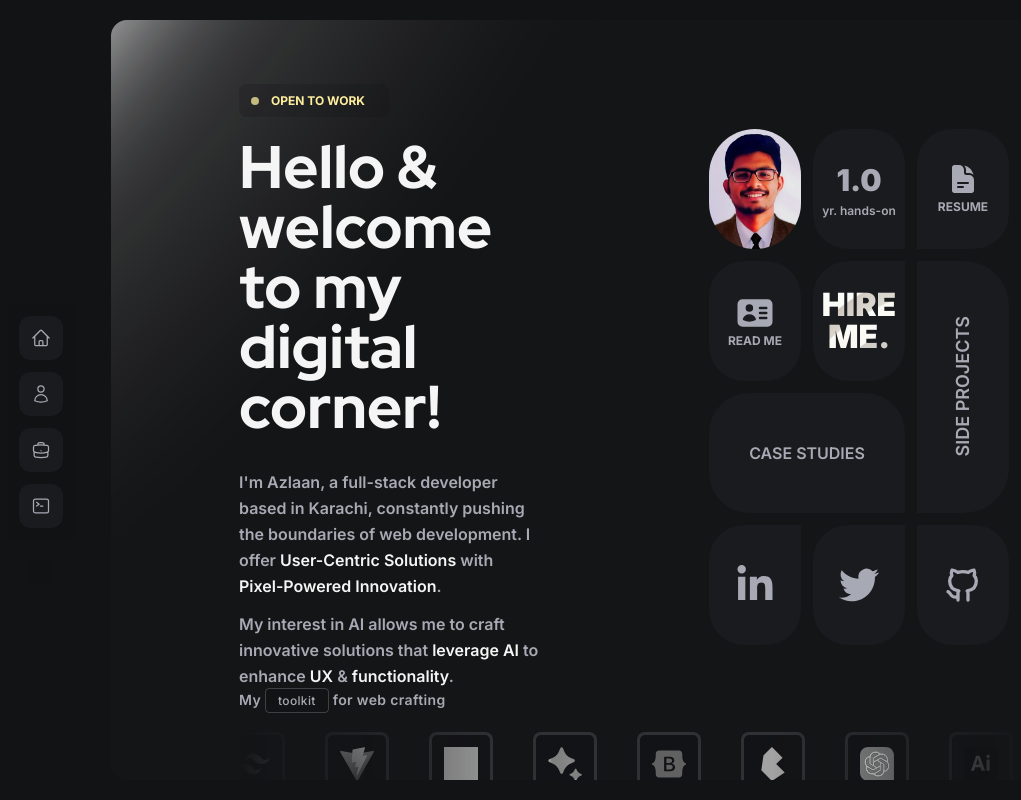
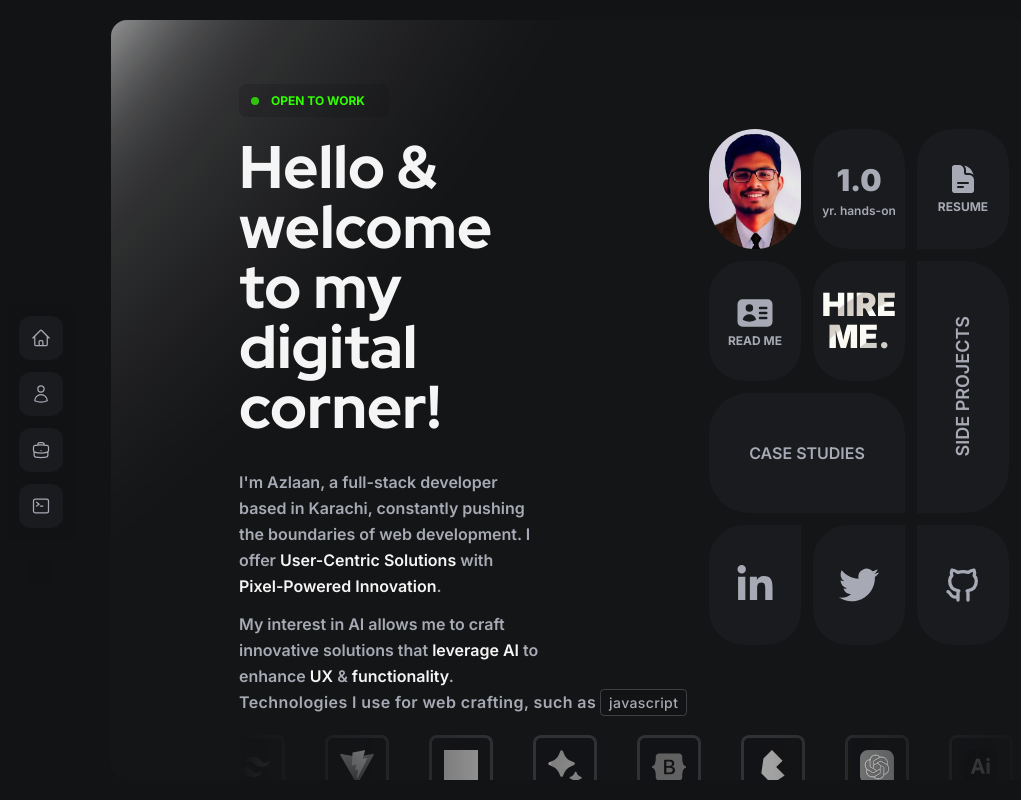
Before and after one commit to mdazlaanzubair/the-chronicles-of-UI-UX, a Next.js app: page / in a window 1280 px wide. Shown: the whole page, without its empty margins (1-1022 px from the left). Built offline with nearby package versions, Linux system fonts and the light colour scheme; grey boxes are pictures that could not be loaded.

Commit message:
color scheme changed and side bar hover effect recovered

```diff
--- a/app/components/generic/IconSlider.jsx
+++ b/app/components/generic/IconSlider.jsx
@@ -4,22 +4,21 @@ import React, { useState } from "react";
 import Marquee from "react-fast-marquee";
 
 const IconSlider = ({ icons }) => {
-  const [tool, setTool] = useState("toolkit");
+  const [tool, setTool] = useState("JavaScript");
 
   return (
     <div className="flex flex-col w-full">
-      <h2 className="text-sm leading-relaxed tracking-wide font-semibold mb-5">
-        My
+      <h2 className="text-base leading-relaxed tracking-wide font-semibold mb-5">
+        Technologies I use for web crafting, such as
         <span
-          className={`mx-1 lowercase font-medium text-xs px-3 py-[.27rem] ${
-            tool === "toolkit"
+          className={`mx-1 lowercase font-medium text-sm px-2 py-[.27rem] ${
+            tool === "JavaScript"
               ? "text-primary border-primary/30"
-              : "text-accent border-accent"
+              : "text-secondary border-secondary"
           } rounded border bg-base-300 whitespace-nowrap transition-all ease-in-out duration-300`}
         >
           {tool}
         </span>
-        for web crafting
       </h2>
       <Marquee
         autoFill
@@ -33,14 +32,14 @@ const IconSlider = ({ icons }) => {
         {icons.map((logo, index) => (
           <div
             key={index}
-            className="group relative w-10 h-10 lg:w-16 lg:h-16 bg-base-300/30 border-[3px] border-primary/20 hover:border-accent/20 p-3 mx-5 rounded-lg cursor-pointer overflow-auto"
+            className="group relative w-10 h-10 lg:w-16 lg:h-16 bg-base-300/30 border-[3px] border-primary/20 hover:border-secondary/20 p-3 mx-5 rounded-lg cursor-pointer overflow-auto"
             onMouseEnter={() => setTool(logo?.title)}
             onMouseLeave={() => setTool("toolkit")}
           >
             <div
               className={`absolute left-0 right-0 top-0 bottom-0 rounded-lg opacity-0 group-hover:opacity-100 transition-all ease-in-out duration-300`}
               style={{
-                background: `radial-gradient(circle at 50% 50%, rgb(254 239 159 / 0.1) 20%, rgb(254 239 159 / 0.1) 20%, transparent)`,
+                background: `radial-gradient(circle at 50% 50%, rgb(255 255 255 / 0.1) 20%, rgb(255 255 255 / 0.1) 20%, transparent)`,
               }}
             />
             <img
--- a/app/components/navigation/SideBar.jsx
+++ b/app/components/navigation/SideBar.jsx
@@ -24,7 +24,7 @@ const SideBar = () => {
       >
         <button
           onClick={() => router.back()}
-          className="relative p-3 bg-base-100 text-primary rounded-lg"
+          className="relative p-3 bg-base-100 text-primary rounded-lg hover:text-secondary transition-all ease-in-out duration-300"
         >
           <svg
             xmlns="http://www.w3.org/2000/svg"
--- a/tailwind.config.js
+++ b/tailwind.config.js
@@ -22,7 +22,7 @@ module.exports = {
       colors: {
         primary: "#a7aab4",
         secondary: "#f5f5f5",
-        accent: "#feef9f",
+        accent: "#33ff00",
         neutral: "#110c0d",
         "base-100": "#1a1b1e",
         "base-300": "#121314",
```
